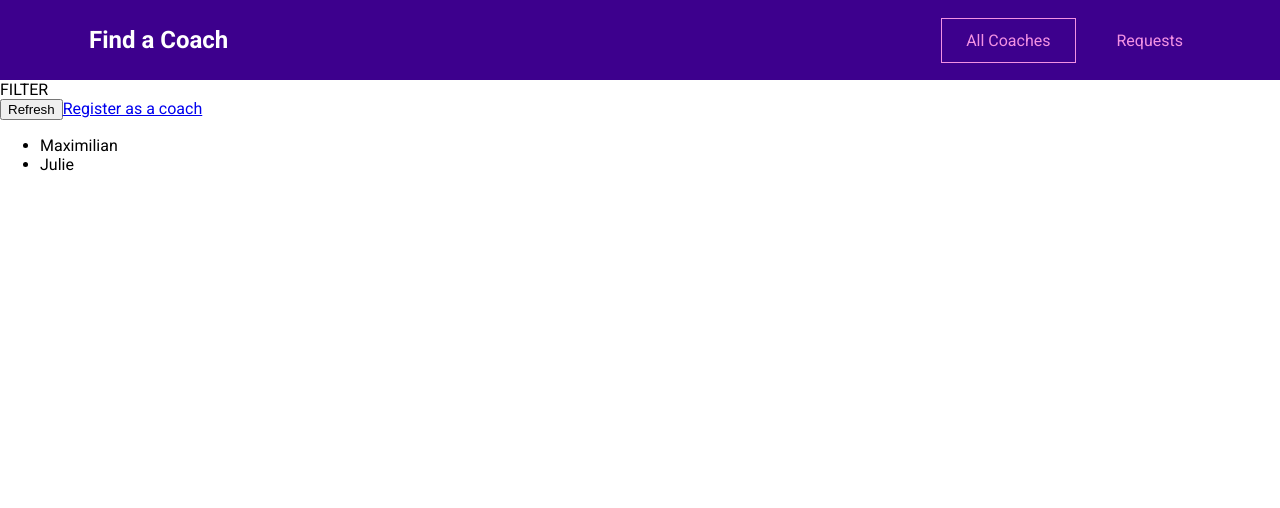
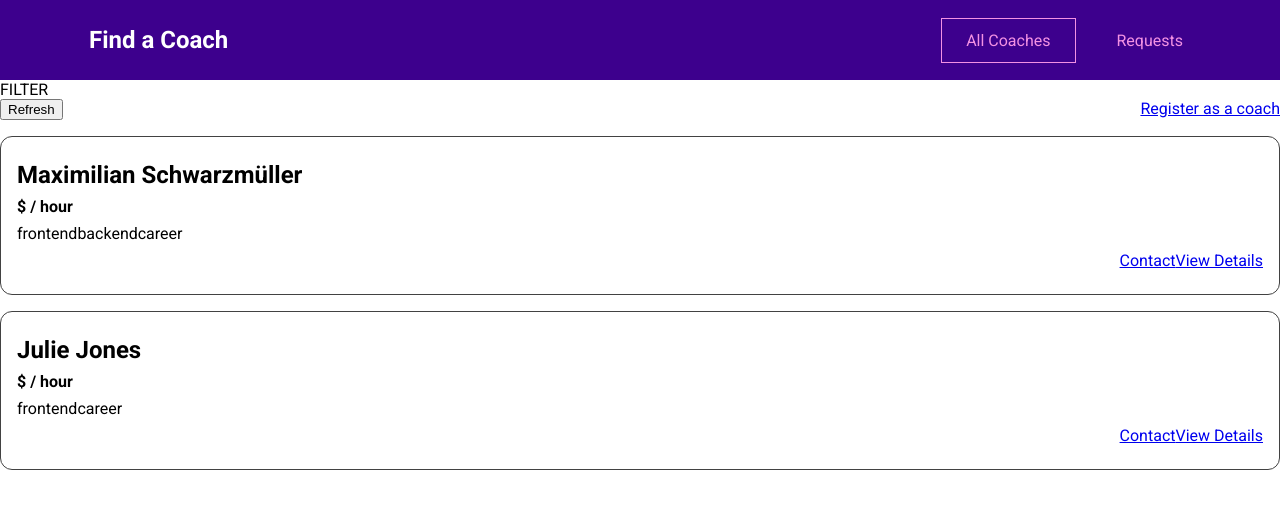
Before and after one commit to Alexinoo/vue-coach-finder-complete-project, a Vue app: page /coaches in a window 1280 px wide. Shown: the top 508 px of the page. Built offline with nearby package versions, Linux system fonts and the light colour scheme.

Commit message:
Working on the CoachesList and List items

```diff
--- /dev/null
+++ b/src/components/coaches/CoachItem.vue
@@ -0,0 +1,61 @@
+<template>
+    <li>
+        <h3>{{ fullName }}</h3>
+        <h4> ${{ rate }} / hour</h4>
+        <div>
+            <span v-for="area in areas" :key="area">{{ area }}</span>
+        </div>
+        <div class="actions">
+            <router-link :to="coachContactLink">Contact</router-link>
+            <router-link :to="coachDetailsLink">View Details</router-link>
+        </div>
+    </li>
+</template>
+
+<script>
+
+export default {
+
+    props : ['id','firstName','lastName','rate','areas'],
+
+    computed : {
+        fullName(){
+            return this.firstName + '  ' + this.lastName;
+        },
+        coachContactLink(){
+            return this.$route.path +  '/' + this.id+ '/contact';
+        },
+        coachDetailsLink(){
+            return this.$route.path +  '/'  +this.id;
+        }
+    }
+}
+</script>
+
+<style scoped>
+
+li {
+    margin: 1rem 0;
+    border: 1px solid #424242;
+    border-radius: 12px;
+    padding: 1rem;
+}
+
+h3 {
+    font-size: 1.5rem;
+}
+
+h3,
+h4 {
+    margin: 0.5rem 0;
+}
+
+div {
+    margin: 0.5rem 0;
+}
+
+.actions {
+    display: flex;
+    justify-content: flex-end;
+}
+</style>
--- a/src/pages/coaches/CoachesList.vue
+++ b/src/pages/coaches/CoachesList.vue
@@ -8,7 +8,14 @@
             <router-link to="/register">Register as a coach</router-link>
         </div>
         <ul v-if="hasCoaches">
-            <li v-for="coach in filteredCoaches" :key="coach.id">{{ coach.firstName }}</li>
+            <coach-item v-for="coach in filteredCoaches"
+             :key="coach.id"
+             :id="coach.id"
+             :first-name="coach.firstName"
+             :last-name="coach.lastName"
+             :rate="hourlyRate"
+             :areas="coach.areas"
+             > </coach-item>
         </ul>
         <h3 v-else>No coaches found</h3>
     </section>
@@ -16,8 +23,13 @@
 </template>
 
 <script>
+ import CoachItem from '../../components/coaches/CoachItem.vue';
 
 export default {
+
+    components : {
+        CoachItem
+    },
 
     computed : {
         filteredCoaches(){
@@ -29,3 +41,17 @@
     }
 }
 </script>
+
+<style scoped>
+
+ul {
+    list-style: none;
+    margin: 0;
+    padding: 0;
+}
+
+.controls {
+    display: flex;
+    justify-content: space-between;
+}
+</style>
```
